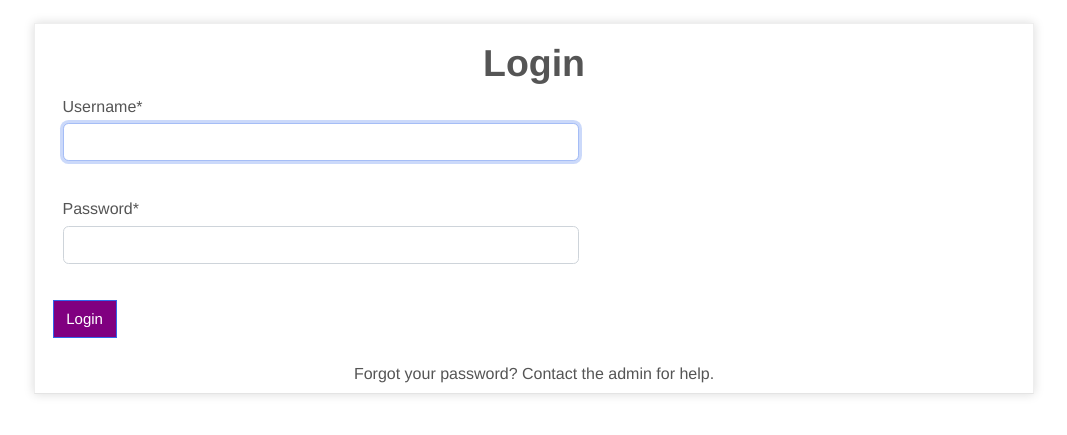
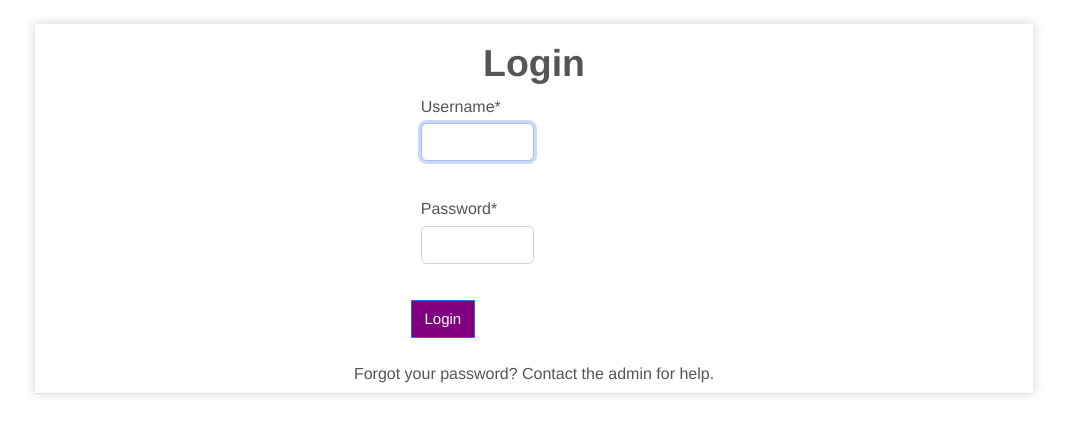
Before and after one commit to kenwekesa/virgin-invoicing-app, a Django app: page /userlogin/ in a window 1280 px wide. Shown: the top 435 px of the page, without its empty margins (106-1173 px from the left). Run offline with Django 3.2, Linux system fonts and the light colour scheme; some libraries are stand-ins or nearby versions; some web fonts are replaced.

Commit message:
login page

```diff
--- a/templates/forms/loginpage.html
+++ b/templates/forms/loginpage.html
@@ -25,12 +25,11 @@
 
 >
 <div class="container">
-
-  <div class="row justify-content-center">
-  <div class="row" style>
+<div class="row justify-content-center" style>
   <h1>Login</h1>
   </div>
-  <form method="POST" class="col-12">
+  <div class="row justify-content-center">
+  <form method="POST col-12">
 
     {% csrf_token %}
 
```
